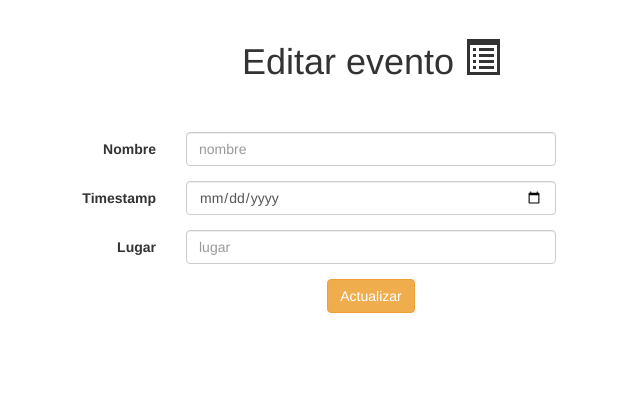
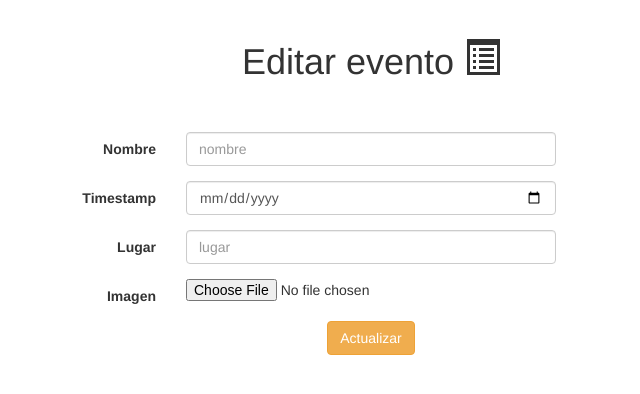
Before and after one commit to Olivier-GG/Examen3, a Flask app: template templates/edit.html in a window 1280 px wide. Shown: the part 51-445 px from the top of the page, without its empty margins (269-909 px from the left). Run offline with Flask 3, Linux system fonts and the light colour scheme; the template is opened without the code that fills it, so the values that code supplies are empty; parts of the project's set-up code (start-up, migrations or seed data) failed here and were passed over.

Commit message:
ya funciona subir y ver imagenes

```diff
--- a/main.py
+++ b/main.py
@@ -60,10 +60,7 @@ def newAd():
 
     else:
         file = request.files['inputImagen']
-        RutaArchivo = os.path.dirname(__file__)
-        print(RutaArchivo)
-        upload_result = cloudinary.uploader.upload(RutaArchivo,public_id="shoes")
-        print(upload_result["secure_url"])
+        upload_result = cloudinary.uploader.upload(file)
 
         evento = {'nombre': request.form['inputNombre'],
                 'timestamp': request.form['inputDate'],
@@ -79,7 +76,6 @@ def newAd():
 def editEvento(_id):
 
     if request.method == 'GET':
-
         evento = eventos.find_one({'_id': ObjectId(_id)})
         return render_template('edit.html', evento = evento)
 
@@ -89,6 +85,12 @@ def editEvento(_id):
                 'timestamp': request.form['inputTimestamp'],
                 'lugar': request.form['inputLugar'],
                 }
+
+        file = request.files['inputImagen']
+        if file:
+            upload_result = cloudinary.uploader.upload(file)
+            evento['imagen'] = upload_result["secure_url"]
+
         eventos.update_one({'_id': ObjectId(_id) }, { '$set': evento })
 
         return redirect(url_for('showEventos'))
@@ -112,7 +114,5 @@ def showEvento(_id):
 
 
 
-
-
 if __name__ == '__main__':
     app.run(host='127.0.0.1', port=8000, debug=True)  #Este comando arranca flask
--- a/templates/edit.html
+++ b/templates/edit.html
@@ -14,7 +14,7 @@
 <div class="row">
     <div class="col-md-2"></div>
     <div class="col-md-8">
-        <form class="form-horizontal" role="form" action="" method="post">
+        <form class="form-horizontal" role="form" action="" method="post" enctype="multipart/form-data">
 
             <div class="form-group">
                 <label for="inputNombre" class="col-sm-3 control-label">Nombre</label>
@@ -42,9 +42,19 @@
                 </div>
             </div>
 
+            <div class="form-group">
+                <label for="inputImagen" class="col-sm-3 control-label">Imagen</label>
+
+                <div class="col-sm-6">
+                    <input type="file"  name="inputImagen" id="inputImagen" value="{{evento.imagen}}">
+                </div>
+            </div>
+
             <div class="form-group text-center">
                 <button type="submit" value="submit" class="btn btn-warning">Actualizar</button>
             </div>
+
+
 
         </form>
     </div>
--- a/templates/show.html
+++ b/templates/show.html
@@ -67,7 +67,7 @@
         <label class="col-sm-3 control-label">Imagen</label>
 
         <div class="col-sm-6">
-            {{ evento.imagen }}
+            <img src="{{ evento.imagen }}" alt="No se ha cargado ninguna imagen" class="img-thumbnail">
         </div>
     </div>
 
```
